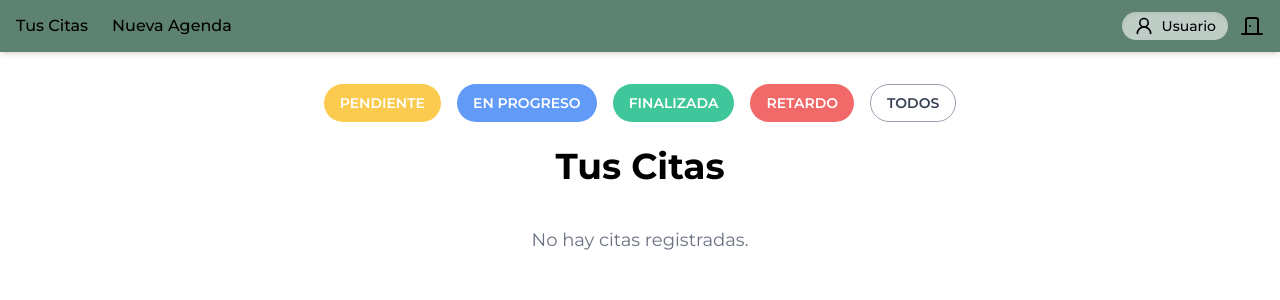
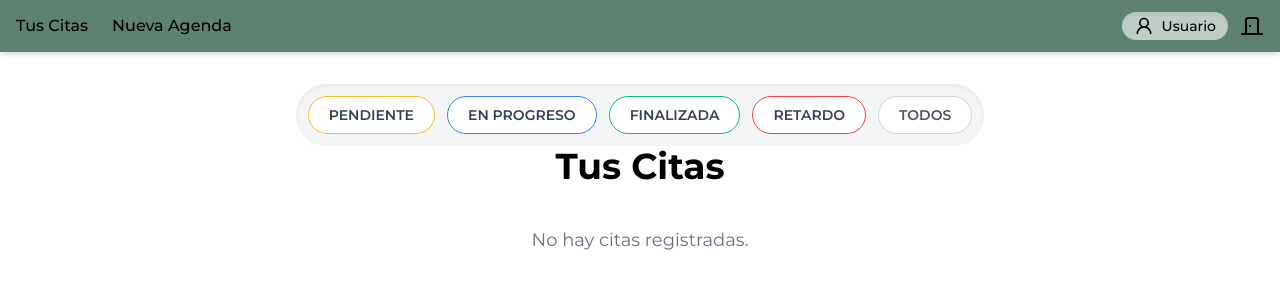
Before and after one commit to JuniorArias02/agendamiento, a React (Vite) app: page /tus_citas in a window 1280 px wide. Shown: the top 300 px of the page. Built offline with nearby package versions, Linux system fonts and the light colour scheme.

Commit message:
nueva interfas

```diff
--- a/src/api/registro.js
+++ b/src/api/registro.js
@@ -1,5 +1,5 @@
 // export const URL_ENDPOINT = 'http://localhost:8888';
-export const URL_ENDPOINT = 'https://gale-min-using-dayton.trycloudflare.com';
+export const URL_ENDPOINT = 'https://modules-sailing-jerusalem-speaks.trycloudflare.com';
 
 
 export const REGISTRAR_USER = `${URL_ENDPOINT}/controllers/registrar_usuario.php`;
--- a/src/components/pages/TusCitas.jsx
+++ b/src/components/pages/TusCitas.jsx
@@ -8,18 +8,21 @@ import axios from 'axios';
 import { ACTUALIZAR_ESTADO_CITA } from "../../api/servicios";
 import { Loader } from "lucide-react";
 import Swal from 'sweetalert2';
+import FiltroCitas from "../ui/FiltroCitas";
+
 
 export default function TusCitas() {
   const navigate = useNavigate();
   const { usuario } = useAuth();
   const [citas, setCitas] = useState([]);
   console.log("Usuario en Dashboard:", citas);
-  const [isClicked, setIsClicked] = useState(false); // Estado para el clic
+  const [clickedStates, setClickedStates] = useState({});
+  const [filtroAbierto, setFiltroAbierto] = useState(false);
+
 
   const ingresarACita = async (citaId, enlaceCita) => {
-    if (isClicked) return; // Si ya está clickeado, no hacemos nada más
-
-    setIsClicked(true); // Marcamos como clickeado
+    if (clickedStates[citaId]) return;
+    setClickedStates(prev => ({ ...prev, [citaId]: true }));
 
     // Mostramos la advertencia de SweetAlert
     const result = await Swal.fire({
@@ -32,7 +35,8 @@ export default function TusCitas() {
     });
 
     if (!result.isConfirmed) {
-      setIsClicked(false); // Habilitamos el botón si se cancela
+      setClickedStates(prev => ({ ...prev, [citaId]: false }));
+
       return; // No hacemos nada si el usuario cancela
     }
 
@@ -56,18 +60,18 @@ export default function TusCitas() {
     } catch (error) {
       console.error("Error al actualizar el estado de la cita:", error);
     } finally {
-      setIsClicked(false); // Habilitamos el botón después de un tiempo o proceso
+      setClickedStates(prev => ({ ...prev, [citaId]: false }));
     }
   };
 
-  const esMismoDia = (fechaCita) => {
+  const esHoyOMasAntiguo = (fechaCita) => {
     const hoy = new Date();
-    const fechaCitaObj = new Date(fechaCita);
+    const fechaCitaObj = new Date(fechaCita + "T00:00:00");
 
     hoy.setHours(0, 0, 0, 0);
     fechaCitaObj.setHours(0, 0, 0, 0);
 
-    return hoy.getTime() === fechaCitaObj.getTime();
+    return fechaCitaObj.getTime() <= hoy.getTime();
   };
 
 
@@ -96,7 +100,9 @@ export default function TusCitas() {
 
   const formatearFecha = (fechaString) => {
     const opciones = { day: "2-digit", month: "long", year: "numeric" };
-    return new Date(fechaString).toLocaleDateString("es-ES", opciones);
+    const [year, month, day] = fechaString.split("-");
+    const fecha = new Date(Number(year), Number(month) - 1, Number(day));
+    return fecha.toLocaleDateString("es-ES", opciones);
   };
 
   const formatearHora = (horaString) => {
@@ -118,25 +124,12 @@ export default function TusCitas() {
 
   return (
     <div className="max-w-6xl mx-auto px-4 sm:px-6 lg:px-8 py-8">
-      <div className="flex flex-wrap justify-center gap-4 mb-6">
-        {[PENDIENTE, EN_PROGRESO, FINALIZADA, RETARDO].map((estado) => (
-          <button
-            key={estado.valor}
-            onClick={() => setFiltroEstado(estado.valor)}
-            className={`px-4 py-2 rounded-full font-semibold text-white text-sm transition-all duration-200 ${filtroEstado === estado.valor ? "brightness-110 scale-105" : "opacity-80"
-              }`}
-            style={{ backgroundColor: estado.color }}
-          >
-            {estado.valor.toUpperCase()}
-          </button>
-        ))}
-        <button
-          onClick={() => setFiltroEstado(null)}
-          className="px-4 py-2 rounded-full font-semibold text-gray-700 border border-gray-400 text-sm"
-        >
-          TODOS
-        </button>
-      </div>
+      <FiltroCitas
+       setFiltroEstado={setFiltroEstado}
+       filtroEstado={filtroEstado}
+       setFiltroAbierto={setFiltroAbierto}
+       filtroAbierto={filtroAbierto}
+      />
 
       <h1 className="text-4xl font-bold text-black mb-10 text-center montserrat-bold">
         Tus Citas
@@ -176,7 +169,9 @@ export default function TusCitas() {
                     <p>
                       Fecha: <span className="font-medium text-black">{formatearFecha(cita.fecha)}</span>
                     </p>
-
+                    <p>
+                      Fecha: <span className="font-medium text-black">{cita.fecha}</span>
+                    </p>
                     <p>
                       Hora: <span className="font-medium text-black">{formatearHora(cita.hora)}</span>
                     </p>
@@ -220,13 +215,14 @@ export default function TusCitas() {
                     >
                       Contactar
                     </button>
-                    {(cita.estado_cita === PENDIENTE.valor || cita.estado_cita === RETARDO.valor || cita.estado_cita === EN_PROGRESO.valor) && cita.enlace_cita && esMismoDia(cita.fecha) && (
+                    {(cita.estado_cita === PENDIENTE.valor || cita.estado_cita === RETARDO.valor || cita.estado_cita === EN_PROGRESO.valor) && cita.enlace_cita && esHoyOMasAntiguo(cita.fecha) && (
                       <button
                         onClick={() => ingresarACita(cita.id, cita.enlace_cita)}
-                        disabled={isClicked} // Deshabilita el botón después de hacer clic
+                        disabled={clickedStates[cita.id]}
+
                         className="w-full py-2 px-4 bg-custom-blue-link text-white font-semibold rounded-full hover:bg-indigo-700 transition-all duration-200 cursor-pointer"
                       >
-                        {isClicked ? (
+                        {clickedStates[cita.id] ? (
                           <div className="flex items-center justify-center">
                             <Loader className="animate-spin mr-2" size={20} />
                             <span>Ingresando...</span>
@@ -234,6 +230,7 @@ export default function TusCitas() {
                         ) : (
                           "Ingresar a la Cita"
                         )}
+
                       </button>
                     )}
                   </div>
--- /dev/null
+++ b/src/components/ui/FiltroCitas.jsx
@@ -0,0 +1,90 @@
+// FiltroCitas.js
+import React from 'react';
+import { PENDIENTE, EN_PROGRESO, FINALIZADA, RETARDO } from "../../api/estados_citas";
+import { Filter } from "lucide-react";
+
+const FiltroCitas = ({ setFiltroEstado, filtroEstado, setFiltroAbierto, filtroAbierto }) => {
+  return (
+    <>
+      {/* Solo visible en móvil */}
+      <div className="sm:hidden flex justify-end px-4 mb-4">
+        <button
+          onClick={() => setFiltroAbierto(true)}
+          className="p-2 rounded-full bg-gray-200 hover:bg-gray-300 transition"
+        >
+          <Filter className="w-5 h-5 text-gray-700" />
+        </button>
+      </div>
+
+      {/* Panel para móvil */}
+      {filtroAbierto && (
+        <div className="fixed inset-0 z-50 bg-white/60 backdrop-blur-md bg-opacity-30 flex justify-end sm:hidden">
+          <div className="w-64 bg-white shadow-lg h-full p-6 flex flex-col gap-4">
+            <div className="flex justify-between items-center mb-4">
+              <h2 className="text-lg font-bold text-gray-800">Filtrar por estado</h2>
+              <button
+                onClick={() => setFiltroAbierto(false)}
+                className="text-gray-500 hover:text-gray-800 text-xl"
+              >
+                ✕
+              </button>
+            </div>
+
+            {[PENDIENTE, EN_PROGRESO, FINALIZADA, RETARDO].map((estado) => (
+              <button
+                key={estado.valor}
+                onClick={() => {
+                  setFiltroEstado(estado.valor);
+                  setFiltroAbierto(false);
+                }}
+                className={`px-4 py-2 rounded-full text-sm font-semibold transition-all duration-200 ${filtroEstado === estado.valor ? 'text-black' : 'text-white'}`}
+                style={{ backgroundColor: estado.color }}
+              >
+                {estado.valor.toUpperCase()}
+              </button>
+            ))}
+
+            <button
+              onClick={() => {
+                setFiltroEstado(null);
+                setFiltroAbierto(false);
+              }}
+              className="px-4 py-2 rounded-full text-sm font-semibold text-gray-600 border border-gray-400 bg-white hover:bg-gray-100 transition"
+            >
+              TODOS
+            </button>
+          </div>
+        </div>
+      )}
+
+      {/* Filtro para escritorio */}
+      <div className="hidden sm:flex gap-3 bg-gray-100 p-3 rounded-full shadow-inner mx-auto w-fit">
+        {[PENDIENTE, EN_PROGRESO, FINALIZADA, RETARDO].map((estado) => (
+          <button
+            key={estado.valor}
+            onClick={() => setFiltroEstado(estado.valor)}
+            className={`px-5 py-2 rounded-full text-sm font-semibold transition-all duration-200
+              ${filtroEstado === estado.valor
+                ? "text-black scale-105 bg-white"
+                : "text-gray-700 border border-gray-300 bg-white"
+              }`}
+            style={{
+              backgroundColor: filtroEstado === estado.valor ? estado.color : undefined,
+              borderColor: estado.color,
+            }}
+          >
+            {estado.valor.toUpperCase()}
+          </button>
+        ))}
+        <button
+          onClick={() => setFiltroEstado(null)}
+          className="px-5 py-2 rounded-full text-sm font-semibold bg-white text-gray-600 border border-gray-300 hover:bg-gray-300 transition-all"
+        >
+          TODOS
+        </button>
+      </div>
+    </>
+  );
+};
+
+export default FiltroCitas;
```
